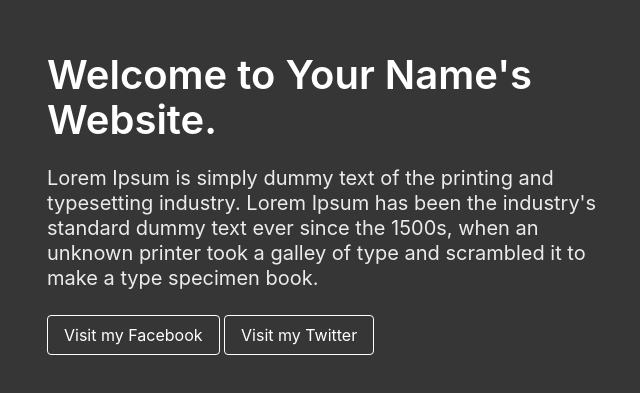
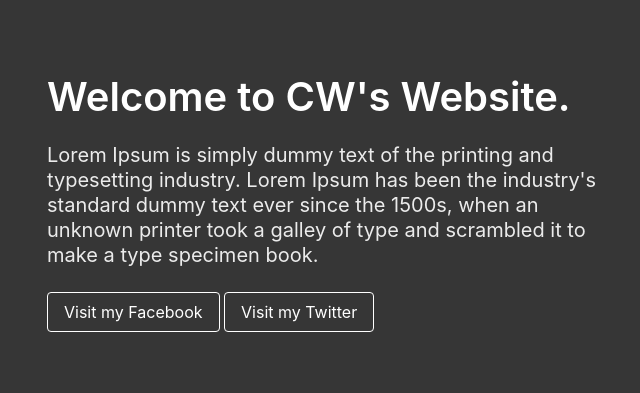
Before and after one commit to HatataMakuna/harcw.github.io, a plain HTML site: page index.html in a window 1280 px wide. Shown: the part 197-590 px from the top of the page, without its empty margins (311-951 px from the left). Drawn offline with nearby package versions, Linux system fonts and the light colour scheme.

Commit message:
Modified index.html

```diff
--- a/index.html
+++ b/index.html
@@ -13,7 +13,7 @@
             <div class="columns is-vcentered is-centered">
                 <div class="column is-6">
                     <div class="block">
-                        <h1 class="title is-2">Welcome to Your Name's Website.</h1>
+                        <h1 class="title is-2">Welcome to CW's Website.</h1>
                     </div>
                     <div class="block">
                         <h2 class="subtitle">Lorem Ipsum is simply dummy text of the printing and typesetting industry. Lorem Ipsum has been the industry's standard dummy text ever since the 1500s, when an unknown printer took a galley of type and scrambled it to make a type specimen book.<br>
```
